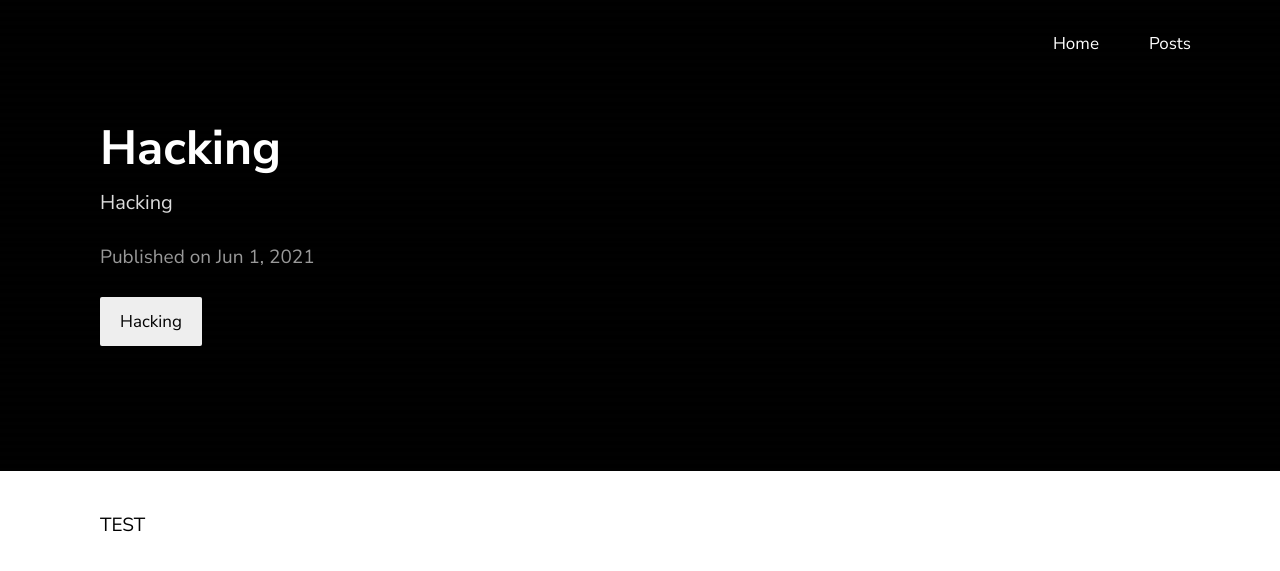
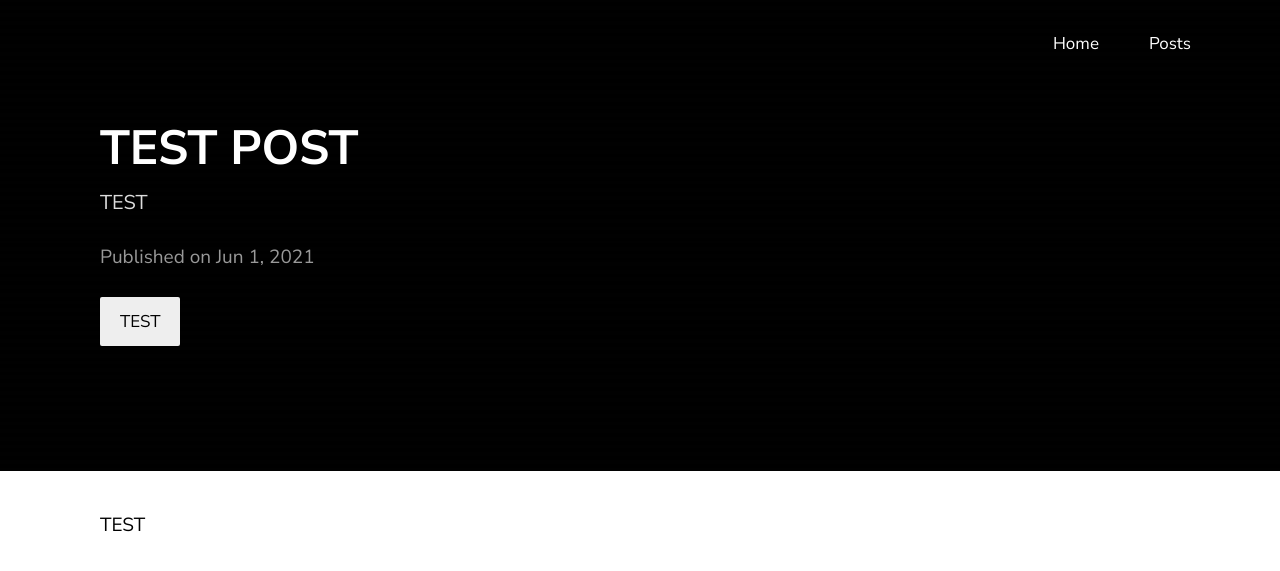
Before and after one commit to Developers-Official/hackintoanetwork.github.io, a Jekyll site: the page built from _posts/2021-06-01-Test-post.markdown, in a window 1280 px wide. Shown: the top 571 px of the page. Built offline with Jekyll 4.4.1, drawn with Linux system fonts in a browser that asks for light colours.

Commit message:
Update 2021-06-01-Test-post.markdown

```diff
--- a/_posts/2021-06-01-Test-post.markdown
+++ b/_posts/2021-06-01-Test-post.markdown
@@ -1,8 +1,8 @@
 ---
 layout: post
-title:  "Hacking"
-description: Hacking
+title:  "TEST POST"
+description: TEST
 date:   2021-06-01 00:00:00
-categories: Hacking
+categories: TEST
 ---
 TEST
```
